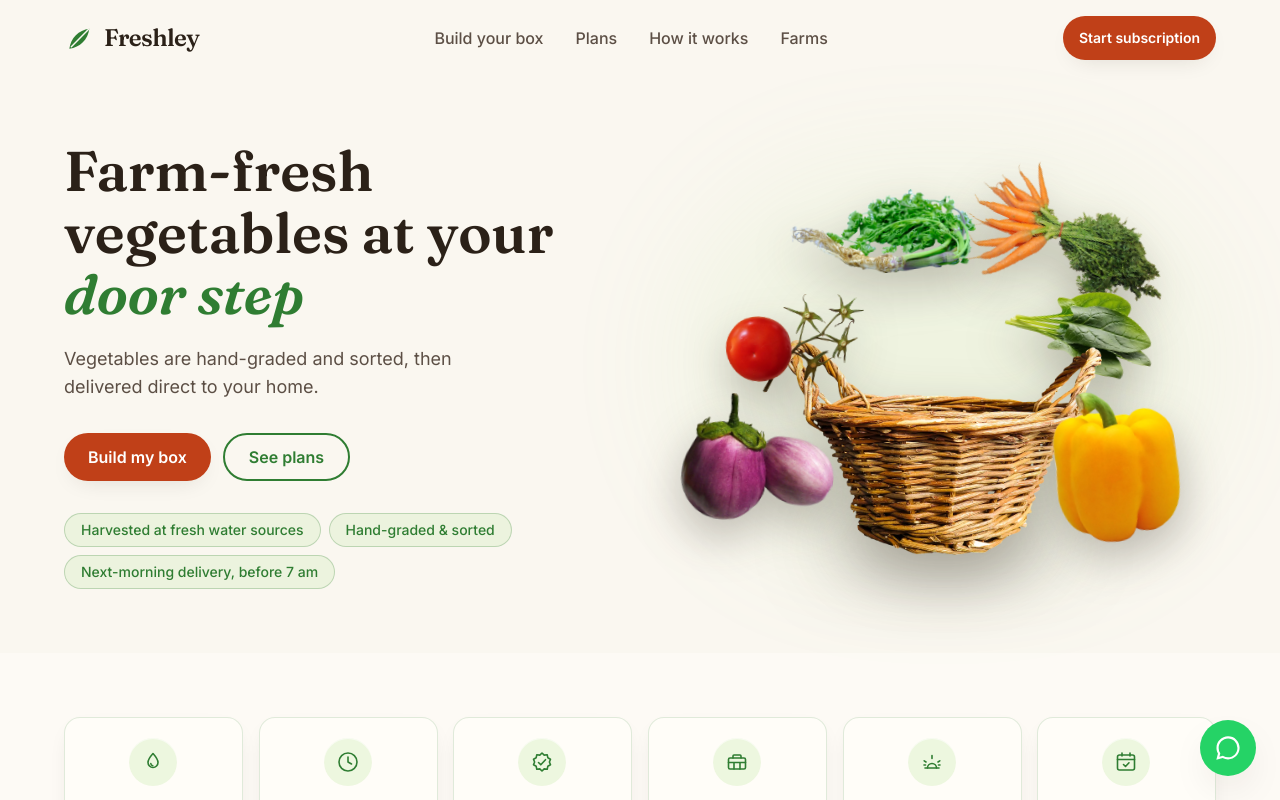
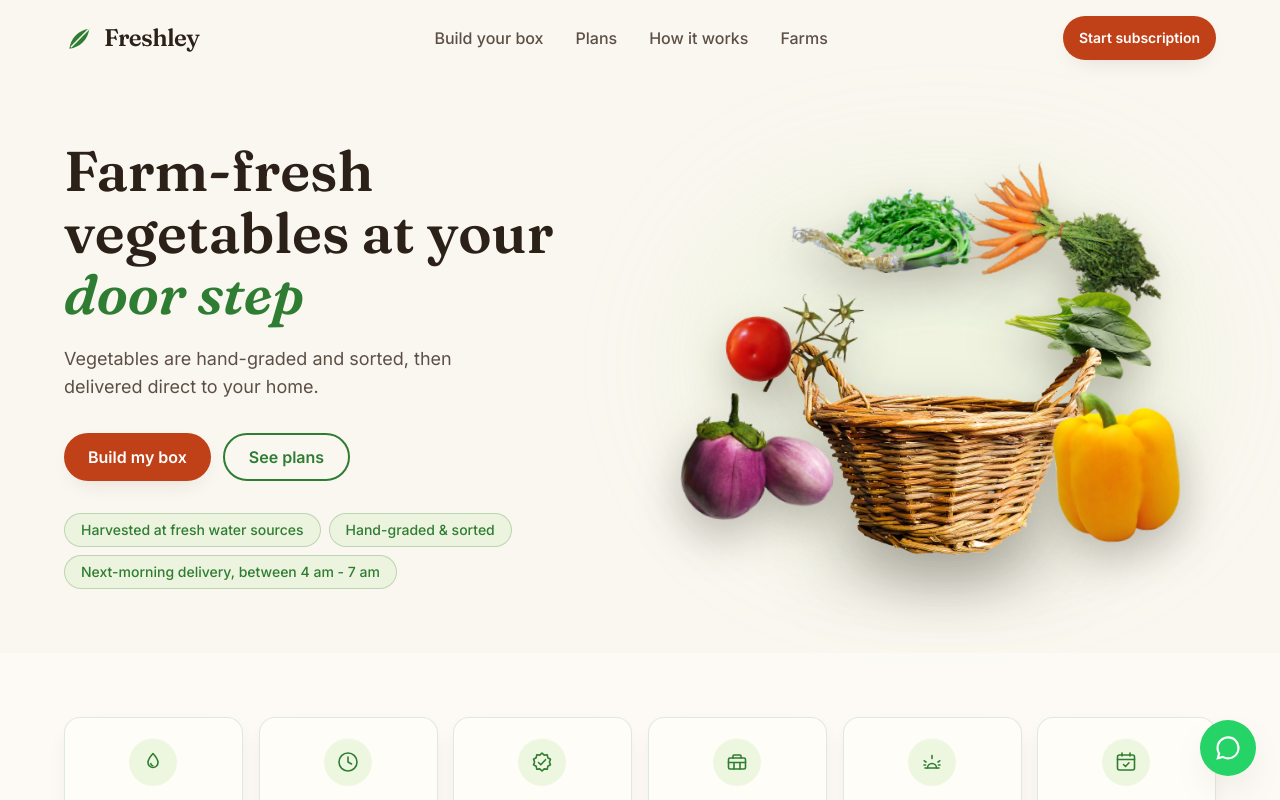
Before and after one commit to taxmaker0522-hue/freshley, a React (Vite) app: page / in a window 1280 px wide. Shown: the top 800 px of the page. Built offline with nearby package versions, Linux system fonts and the light colour scheme.

Commit message:
﻿Change the delivery window to 4 am - 7 am
Co-Authored-By: Claude Sonnet 5 <noreply@anthropic.com>

```diff
--- a/src/data/site.js
+++ b/src/data/site.js
@@ -10,7 +10,7 @@ export const WHATSAPP_NUMBER = '919000000000'
 // it arrives next morning, `time`.
 export const delivery = {
   cutoff: '12 pm the day before',
-  time: 'before 7 am',
+  time: 'between 4 am - 7 am',
   days: ['Monday', 'Tuesday', 'Wednesday', 'Thursday', 'Friday', 'Saturday', 'Sunday'],
 }
 
```
